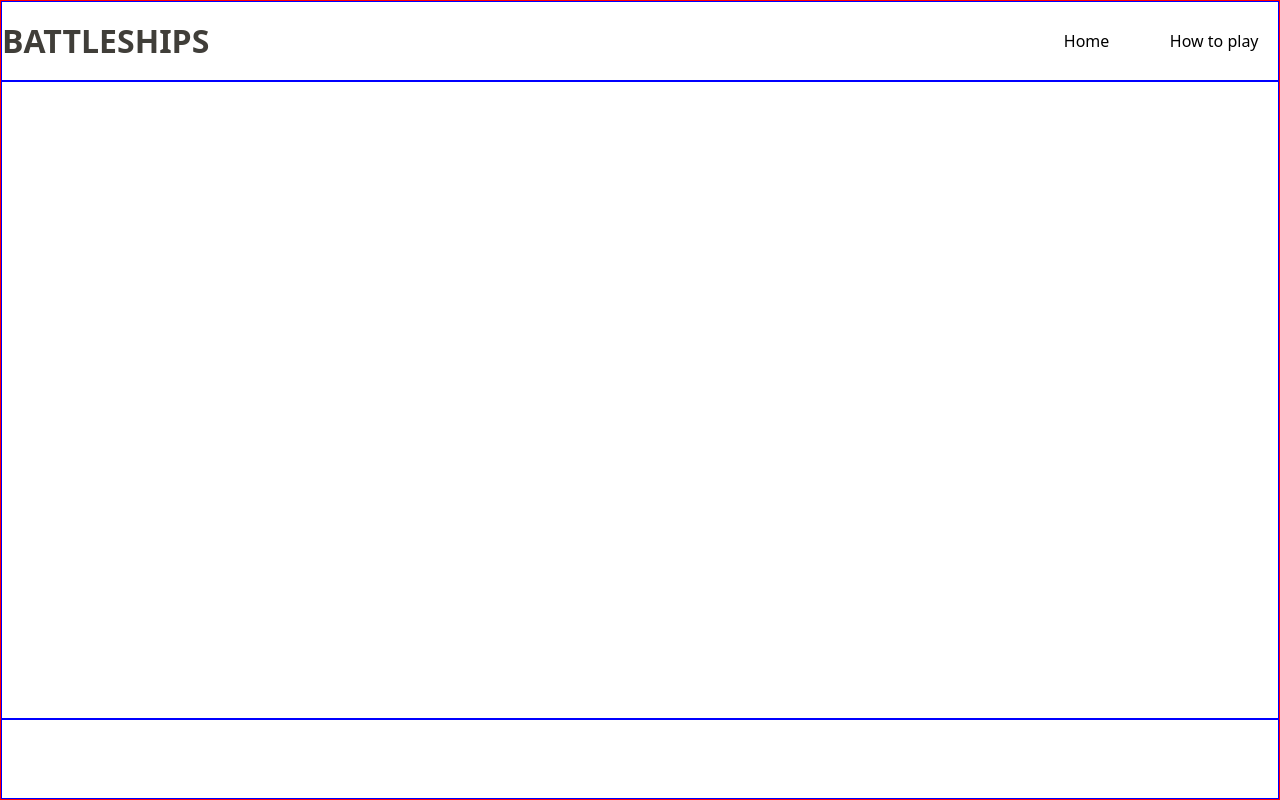
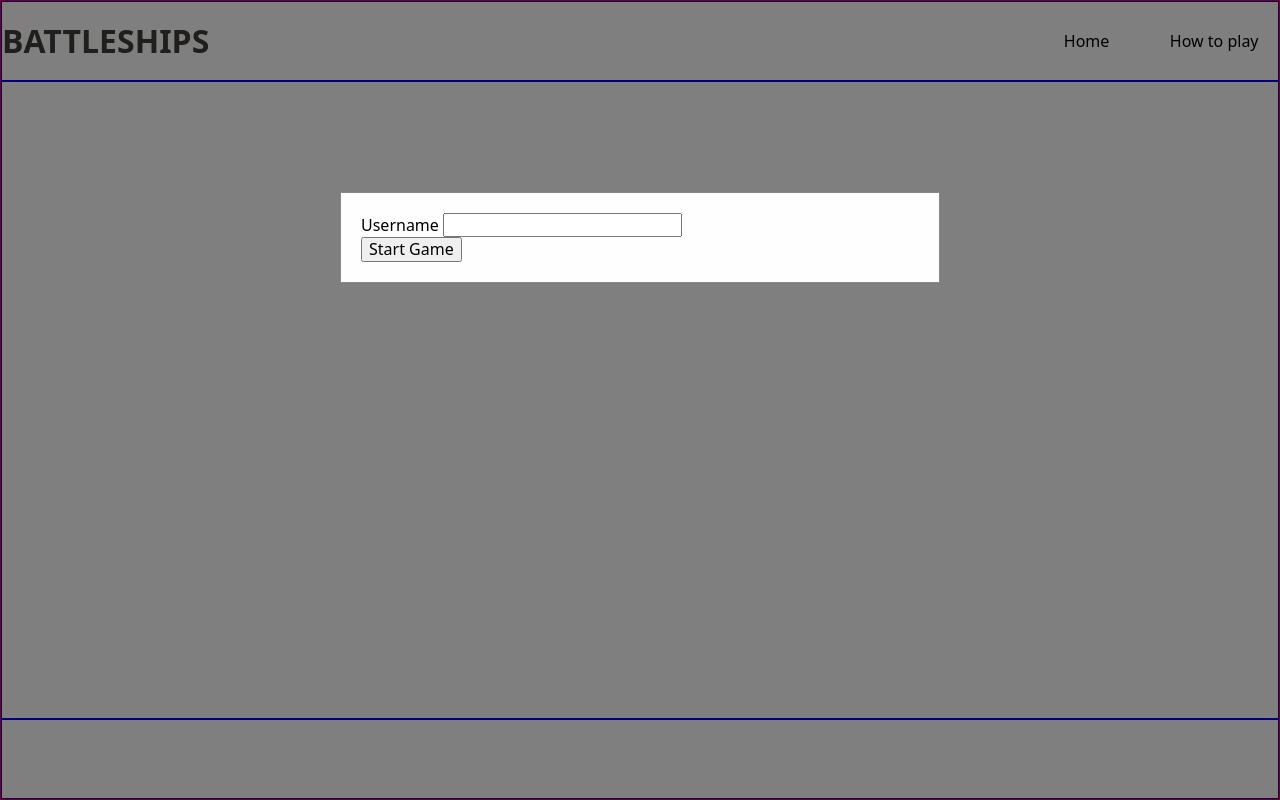
Before and after one commit to khs-kks/battleship, a website built with webpack: page docs/index.html in a window 1280 px wide. Built offline with nearby package versions, Linux system fonts and the light colour scheme.

Commit message:
Fix Babel config and add babel-loader

```diff
--- a/docs/index.html
+++ b/docs/index.html
@@ -31,9 +31,9 @@
       <footer></footer>
     </div>
 
-    <div class="username-modal">
-      <div class="username-modal-content">
-        <form class="username-form" action="#">
+    <div class="place-ships-modal">
+      <div class="place-ships-modal-content">
+        <form class="place-ships-form" action="#">
           <div class="username-input-wrapper">
             <label for="name">Username</label>
             <input type="text" name="name" id="name" spellcheck="false"/>
--- a/docs/style.css
+++ b/docs/style.css
@@ -88,7 +88,7 @@ a:hover::before {
 
 /* MODAL */
 
-.username-modal {
+/* .username-modal {
   display: none;
   position: fixed;
   z-index: 1;
@@ -153,4 +153,25 @@ form button {
 
 form button:hover {
   transform: scale(1.1);
+} */
+
+.place-ships-modal {
+  display: block;
+  position: fixed;
+  z-index: 1;
+  left: 0;
+  top: 0;
+  width: 100%;
+  height: 100%;
+  overflow: auto;
+  background-color: rgba(0,0,0,0.5);
 }
+
+.place-ships-modal-content {
+  background-color: #fefefe;
+  margin: 15% auto;
+  padding: 20px;
+  border: 1px solid #888;
+  width: 80%;
+  max-width: 600px;
+}
--- a/package.json
+++ b/package.json
@@ -16,6 +16,7 @@
     "@babel/core": "^7.21.0",
     "@babel/preset-env": "^7.20.2",
     "babel-jest": "^29.4.3",
+    "babel-loader": "^9.1.2",
     "eslint": "^8.34.0",
     "eslint-config-airbnb-base": "^15.0.0",
     "eslint-config-prettier": "^8.6.0",
--- a/webpack.config.js
+++ b/webpack.config.js
@@ -19,13 +19,4 @@ module.exports = {
       },
     ],
   },
-  resolve: {
-    extensions: [".js"],
-  },
-  // ...
-  // Add the following line to tell webpack to use the .babelrc file
-  // for Babel configuration
-  babel: {
-    configFile: path.resolve(__dirname, ".babelrc"),
-  },
 };
```
Also changed, not shown: docs/main.js (added, +8 -0 lines), babel.config.json (renamed from .babelrc), 1 other file.
